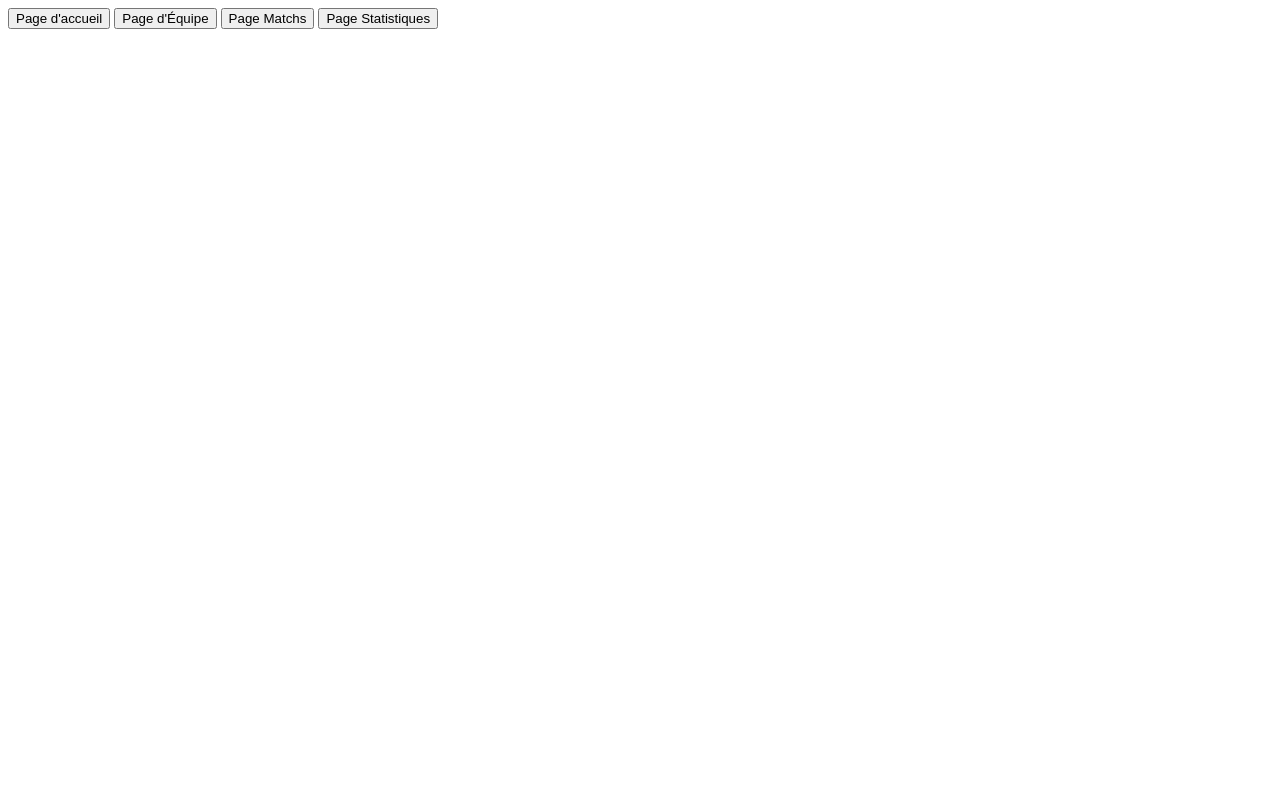
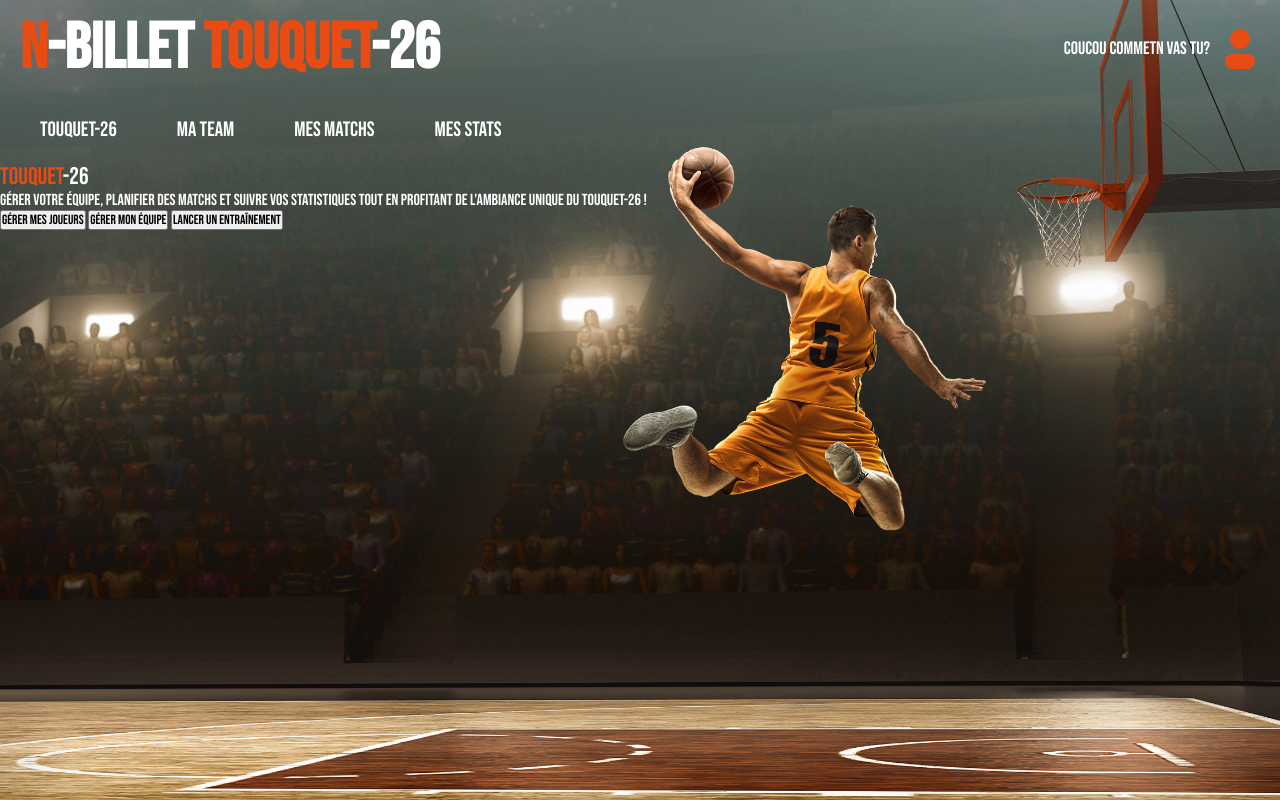
Before and after one commit to visualAngus/Sport-manager, a plain HTML site: page index.html in a window 1280 px wide. Drawn offline with nearby package versions, Linux system fonts and the light colour scheme.

Commit message:
feat: Revamp HTML structure and add CSS styles for improved layout and navigation

```diff
--- a/index.html
+++ b/index.html
@@ -1,17 +1,49 @@
-<!doctype html>
-<html>
-    <head>
-        <script src="https://cdnjs.cloudflare.com/ajax/libs/sql.js/1.8.0/sql-wasm.js"></script>
-    </head>
-    <body>
-        <div id="boutons-navigation">
-            <button id="page-accueil" onclick="changer_page(event)">Page d'accueil</button>
-            <button id="page-equipe" onclick="changer_page(event)">Page d'Équipe</button>
-            <button id="page-match" onclick="changer_page(event)">Page Matchs</button>
-            <button id="page-stats" onclick="changer_page(event)">Page Statistiques</button>
+<!DOCTYPE html>
+<html lang="fr">
+
+<head>
+    <meta charset="UTF-8">
+    <meta name="viewport" content="width=device-width, initial-scale=1.0">
+    <title>N-billet Touquet 26</title>
+    <link rel="stylesheet" href="style.css">
+    <link rel="preconnect" href="https://fonts.googleapis.com">
+    <link rel="preconnect" href="https://fonts.gstatic.com" crossorigin>
+    <link href="https://fonts.googleapis.com/css2?family=Bebas+Neue&display=swap" rel="stylesheet">
+</head>
+
+<body>
+    <header>
+        <div class="logo">
+            <h1><a class="red-text">N</a>-billet <a class="red-text">Touquet</a>-26</h1>
         </div>
-        <h1 id="titre-page"></h1>
-        <p id="description-page"></p>
-    </body>
-    <script type="module" src="script/ui.js"></script>
+        <div class="menu-profile">
+
+            <h2 id="nom_manager">Coucou Commetn vas tu?</h2>
+            <div class="menu-profil__rond">
+                <div class="menu-profil__tete"></div>
+                <div class="menu-profil__corps"></div>
+            </div>
+        </div>
+    </header>
+    <nav class="menu">
+        <button onclick="changer_page('page-accueil')">Touquet-26</button>
+        <button onclick="changer_page('ma-team')">Ma team</button>
+        <button onclick="changer_page('mes-matchs')">Mes matchs</button>
+        <button onclick="changer_page('mes-stats')">Mes stats</button>
+    </nav>
+    <div class="text-center">
+        <h2 id="titre_menu"><a class="red-text">Touquet</a>-26</h2>
+        <p id="phrase">Gérer votre équipe, planifier des matchs et suivre vos statistiques tout en profitant de l'ambiance unique du Touquet-26 ! </p>
+    </div>
+    <div class="button-right">
+        <button onclick="gerer_joueur()" class="Ma-team-btn">Gérer mes joueurs</button>
+        <button onclick="gerer_equipe()" class="Ma-team-btn">Gérer mon équipe</button>
+        <button onclick="entrainer()" class="Ma-team-btn">Lancer un entraînement</button>
+    </div>
+    <div class="image-container">
+        <img id="image-current" src="img/basketball.webp" alt="Image du Touquet 26">
+    </div>
+</body>
+<script src="https://cdnjs.cloudflare.com/ajax/libs/sql.js/1.8.0/sql-wasm.js"></script>
+<script type="module" src="script/ui.js"></script>
 </html>
--- a/script/ui.js
+++ b/script/ui.js
@@ -1,26 +1,33 @@
 import { init, getAllInfo, calculPuissanceJoueur, getEquipeStats, startMatch, currentMenu, pageACCUEIL, pageEQUIPE, pageMATCH, pageSTATS } from "./main.js";
 
 
-function changer_page(event) {
-    const pageId = event.target.id;
+function changer_page(pageOrEvent) {
+    const pageId = typeof pageOrEvent === "string" ? pageOrEvent : pageOrEvent?.target?.id;
+    if (!pageId) {
+        console.error("Aucun identifiant de page fourni");
+        return;
+    }
     switch (pageId) {
         case 'page-accueil':
             currentMenu.changerPage(new pageACCUEIL());
             break;
         case 'page-equipe':
+        case 'ma-team':
             currentMenu.changerPage(new pageEQUIPE());
             break;
         case 'page-match':
+        case 'mes-matchs':
             currentMenu.changerPage(new pageMATCH());
             break;
         case 'page-stats':
+        case 'mes-stats':
             currentMenu.changerPage(new pageSTATS());
             break;
         default:
             console.error('Page non reconnue :', pageId);
     }
-    document.getElementById('titre-page').innerText = currentMenu.pageActuelle.titre;
-    document.getElementById('description-page').innerText = currentMenu.pageActuelle.description;
+    document.getElementById('titre_menu').innerText = currentMenu.pageActuelle.titre;
+    document.getElementById('phrase').innerText = currentMenu.pageActuelle.description;
 }
 
 window.changer_page = changer_page;
--- /dev/null
+++ b/style.css
@@ -0,0 +1,115 @@
+:root{
+    --color-white : #ffffff;
+    --color-black : #000000;
+    --color-red : #e91515;
+    --color-orange : #e84c13;
+}
+
+*{
+    box-sizing: border-box;
+    margin: 0;
+    padding: 0;
+    font-family: "Bebas Neue", sans-serif;
+    font-weight: 400;
+    font-style: normal;
+}
+body{
+    background-color: var(--color-black);
+    color: var(--color-white);
+    position: relative;
+}
+
+header{
+    /* background-color: var(--color-white); */
+    text-align: start;
+    display: flex;
+    justify-content: space-between;
+    align-items: center;
+    padding: 10px 20px;
+}
+.image-container{
+    position: absolute;
+    width: 100%;
+    height: 100vh;
+    overflow: hidden;
+    top: 0;
+    left: 0;
+    z-index: -1;
+}
+.image-container img{
+    position: absolute;
+    top: 0;
+    left: 0;
+    width: 100%;
+    height: 100%;
+    object-fit: cover;
+    transition: opacity 0.5s ease-in-out;
+}
+
+.logo h1{
+    font-size: 4rem;
+    font-weight: 900;
+    color: var(--color-white);
+}
+.logo a{
+    text-decoration: none;
+    font-weight: 900;
+}
+.red-text{
+    color: var(--color-orange);
+}
+.menu-profile{
+    height: 50px;
+    display: flex;
+    align-items: center;
+    flex-direction: row;
+    gap: 10px;
+}
+.menu-profile h2{
+    color: var(--color-white);
+    font-size: 1.125rem;
+    padding-left: 20px;
+}
+.menu-profil__rond{
+    width: 40px;
+    height: 40px;
+    border-radius: 50%;
+    display: flex;
+    flex-direction: column;
+    align-items: center;
+    justify-content: center;
+}
+.menu-profil__tete{
+    width: 20px;
+    height: 20px;
+    background-color: var(--color-orange);
+    border-radius: 50%;
+}
+.menu-profil__corps{
+    width: 30px;
+    height: 15px;
+    background-color: var(--color-orange);
+    border-radius: 10px;
+    margin-top: 5px;
+}
+
+nav{
+    display: flex;
+    gap: 20px;
+    padding: 10px 20px;
+}
+
+nav button{
+    background-color: transparent;
+    border: none;
+    color: var(--color-white);
+    font-size: 1.3rem;
+    cursor: pointer;
+    padding: 10px 20px;
+    transition: all 0.5s ease;
+    border-radius: 5px;
+}
+nav button:hover{
+    background-color: var(--color-white);
+    color: var(--color-black);
+}
```
